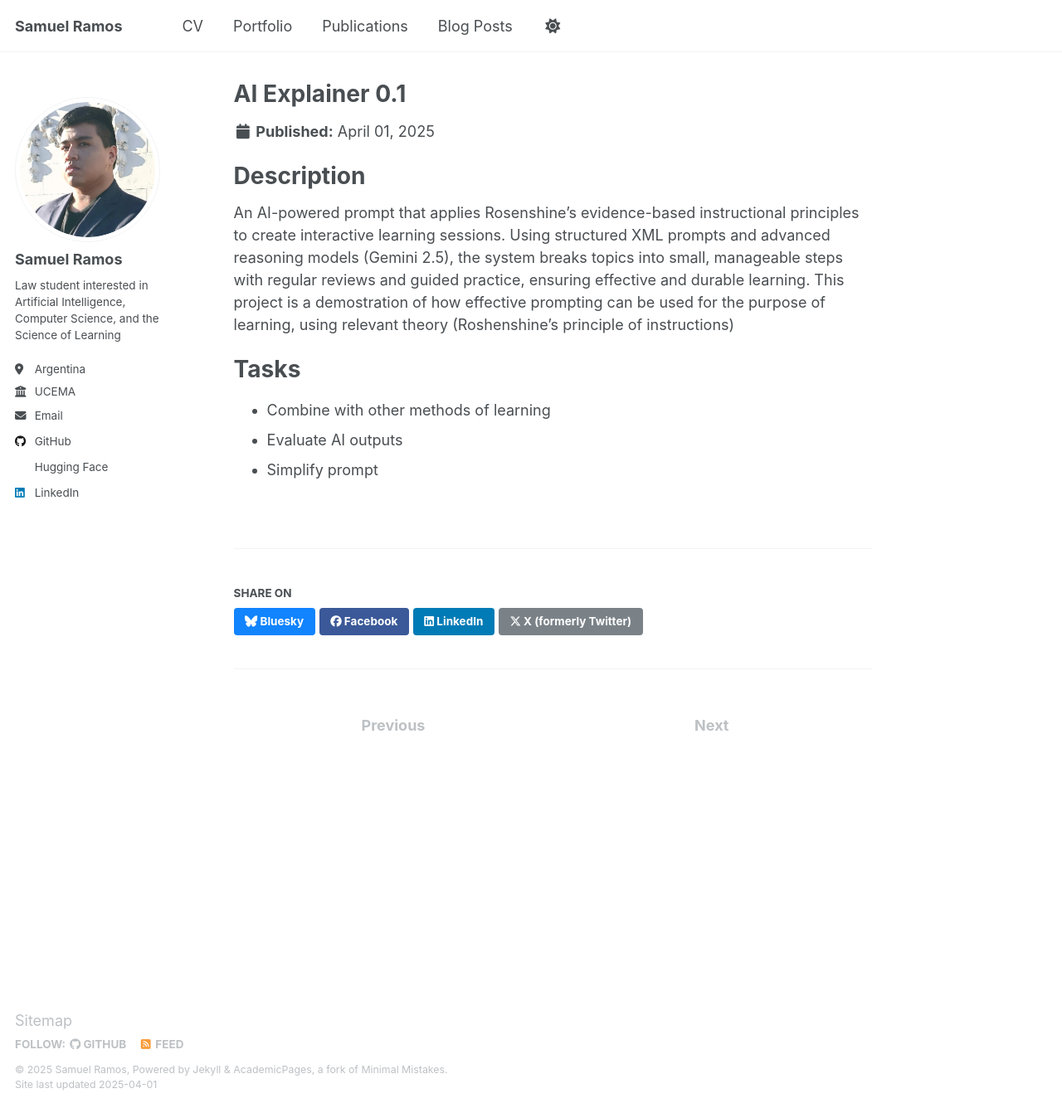
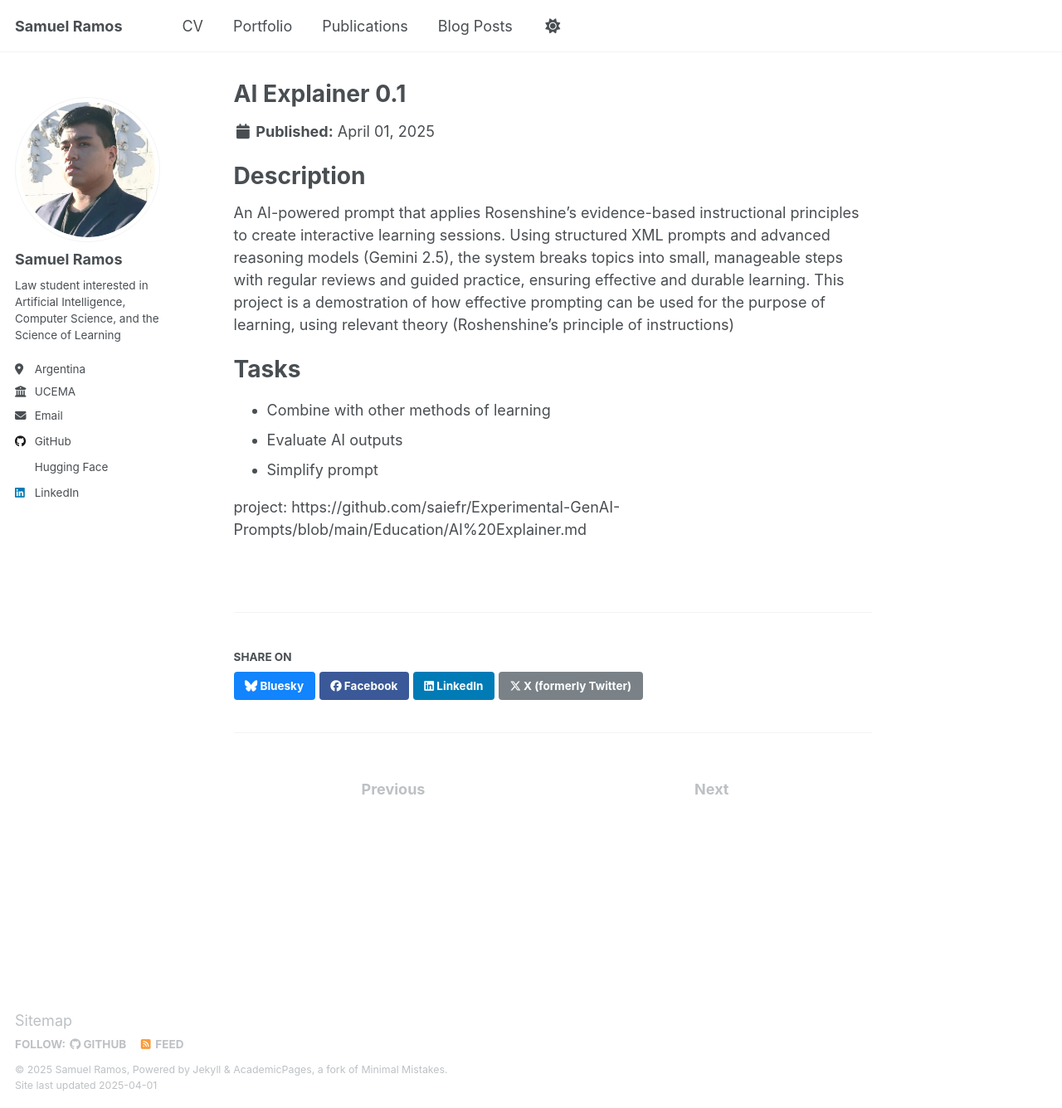
Before and after one commit to saiefr/saiefr.github.io, a Jekyll site: the page built from _portfolio/portfolio-1.md, in a window 1280 px wide and 1336 px high. Shown: the whole window at 83% size. Built offline with Jekyll 4.4.1, drawn with Linux system fonts in a browser that asks for light colours; part of the change alters nothing that is shown.

Commit message:
Update portfolio-1.md

```diff
--- a/_portfolio/portfolio-1.md
+++ b/_portfolio/portfolio-1.md
@@ -1,7 +1,6 @@
 ---
 title: "AI Explainer 0.1"
 collection: portfolio
-project: https://github.com/saiefr/Experimental-GenAI-Prompts/blob/main/Education/AI%20Explainer.md
 ---
 # Description
 An AI-powered prompt that applies Rosenshine's evidence-based instructional principles to create interactive learning sessions. Using structured XML prompts and advanced reasoning models (Gemini 2.5), the system breaks topics into small, manageable steps with regular reviews and guided practice, ensuring effective and durable learning. This project is a demostration of how effective prompting can be used for the purpose of learning, using relevant theory (Roshenshine's principle of instructions)
@@ -10,3 +9,5 @@ An AI-powered prompt that applies Rosenshine's evidence-based instructional prin
 - Combine with other methods of learning
 - Evaluate AI outputs
 - Simplify prompt
+
+project: https://github.com/saiefr/Experimental-GenAI-Prompts/blob/main/Education/AI%20Explainer.md
```
